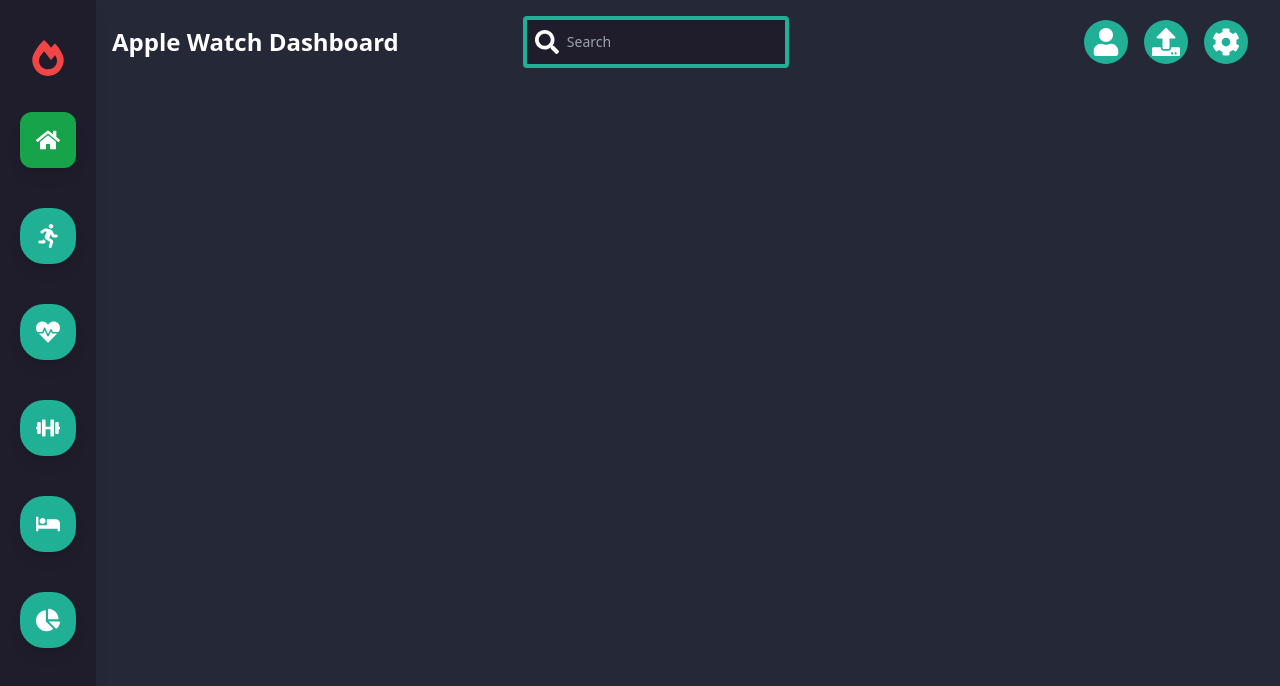
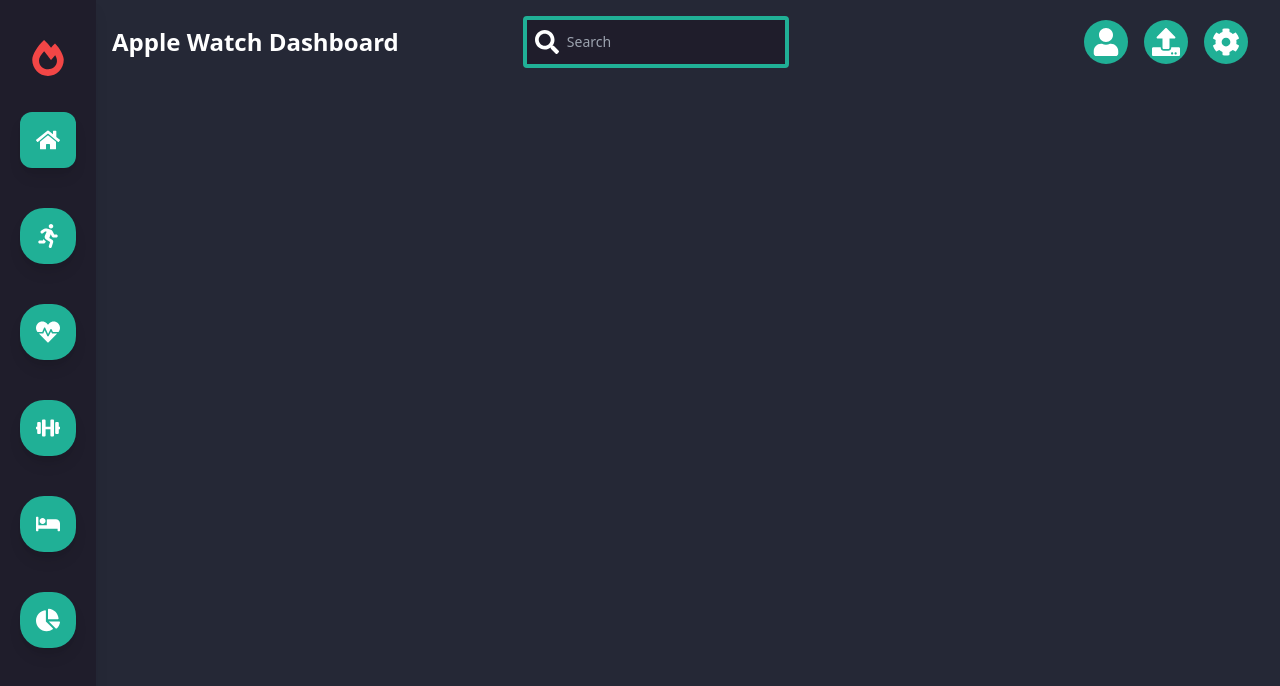
Before and after one commit to Jdwalli/Apple-Watch-Dashboard, a React (Create React App) app in the folder client/: page / in a window 1280 px wide. Shown: the top 686 px of the page. Built offline with nearby package versions, Linux system fonts and the light colour scheme.

Commit message:
Changed naming

```diff
--- a/client/src/components/navigation/VerticalNav.tsx
+++ b/client/src/components/navigation/VerticalNav.tsx
@@ -22,7 +22,7 @@
             <div
               className={
                 currentPath === item.link
-                  ? "sidebar-icon group bg-green-600 text-white rounded-xl"
+                  ? "sidebar-icon group text-white rounded-xl"
                   : "sidebar-icon group"
               }
               key={item.title}
--- a/client/src/helpers/SidebarData.tsx
+++ b/client/src/helpers/SidebarData.tsx
@@ -34,8 +34,8 @@
     icon: <FaBed />,
   },
   {
-    title: "Report",
-    link: "/report",
+    title: "Reports",
+    link: "/reports",
     icon: <FaChartPie />,
   },
 ];
```
